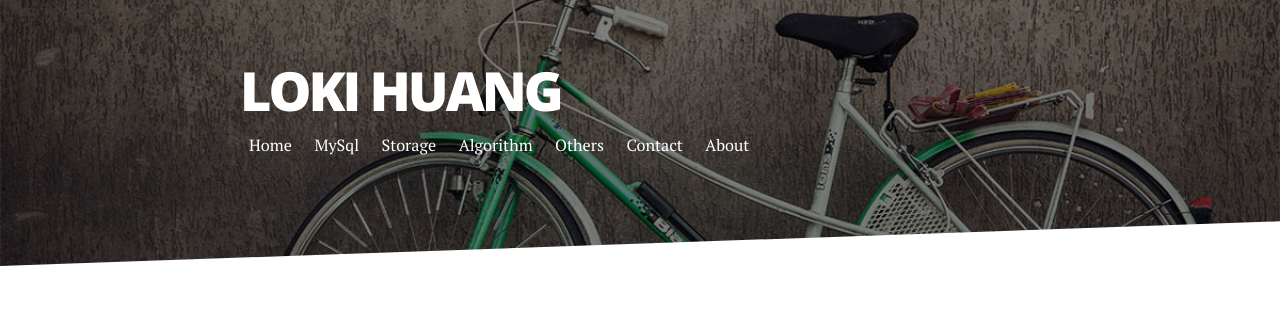
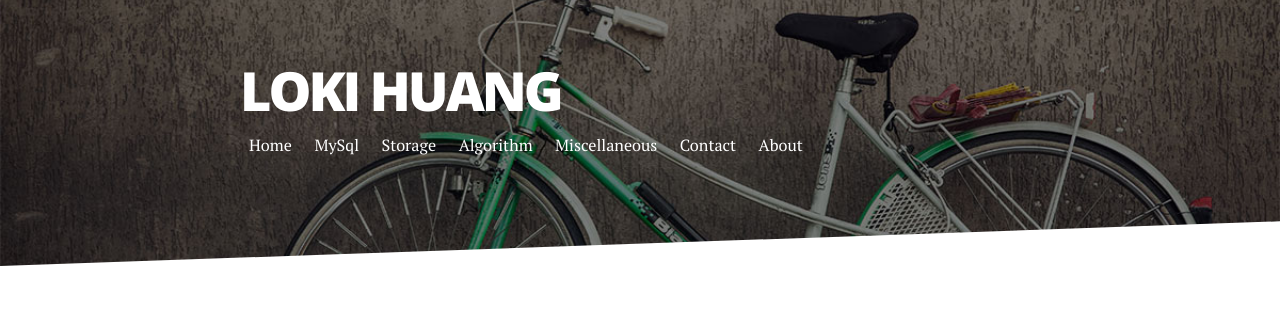
Before and after one commit to huyfaeng/huyfaeng.github.io, a Jekyll site: the page built from index.html, in a window 1280 px wide. Shown: the top 310 px of the page. Built offline with Jekyll 4.4.1, drawn with Linux system fonts in a browser that asks for light colours; nearby versions of some CDN libraries; the list of posts is cut into pages by our own code.

Commit message:
Update _config.yml

```diff
--- a/_config.yml
+++ b/_config.yml
@@ -20,7 +20,7 @@ navigation:
    url:  /Category/storage
  - title: Algorithm
    url:  /Category/algorithm
- - title: Others
+ - title: Miscellaneous
    url:  /Category/others
  - title: Contact
    url: /contact
```
